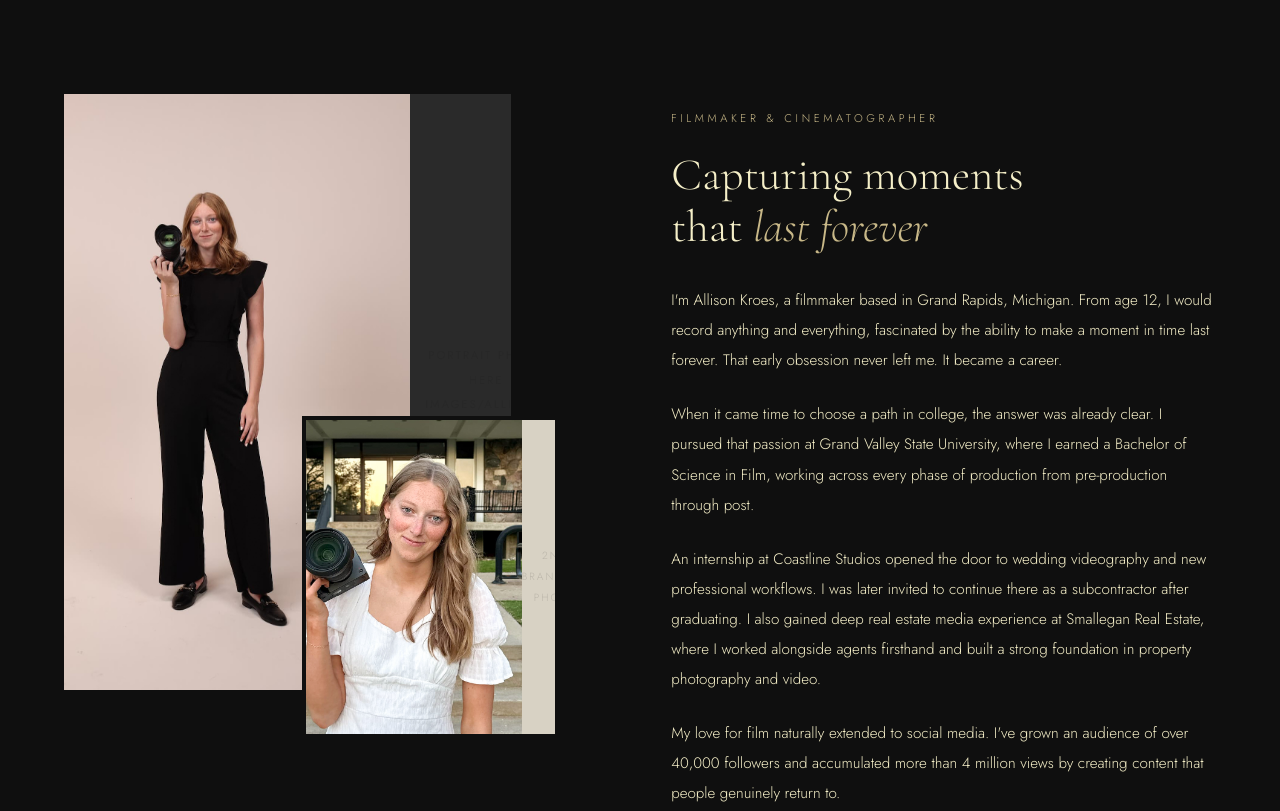
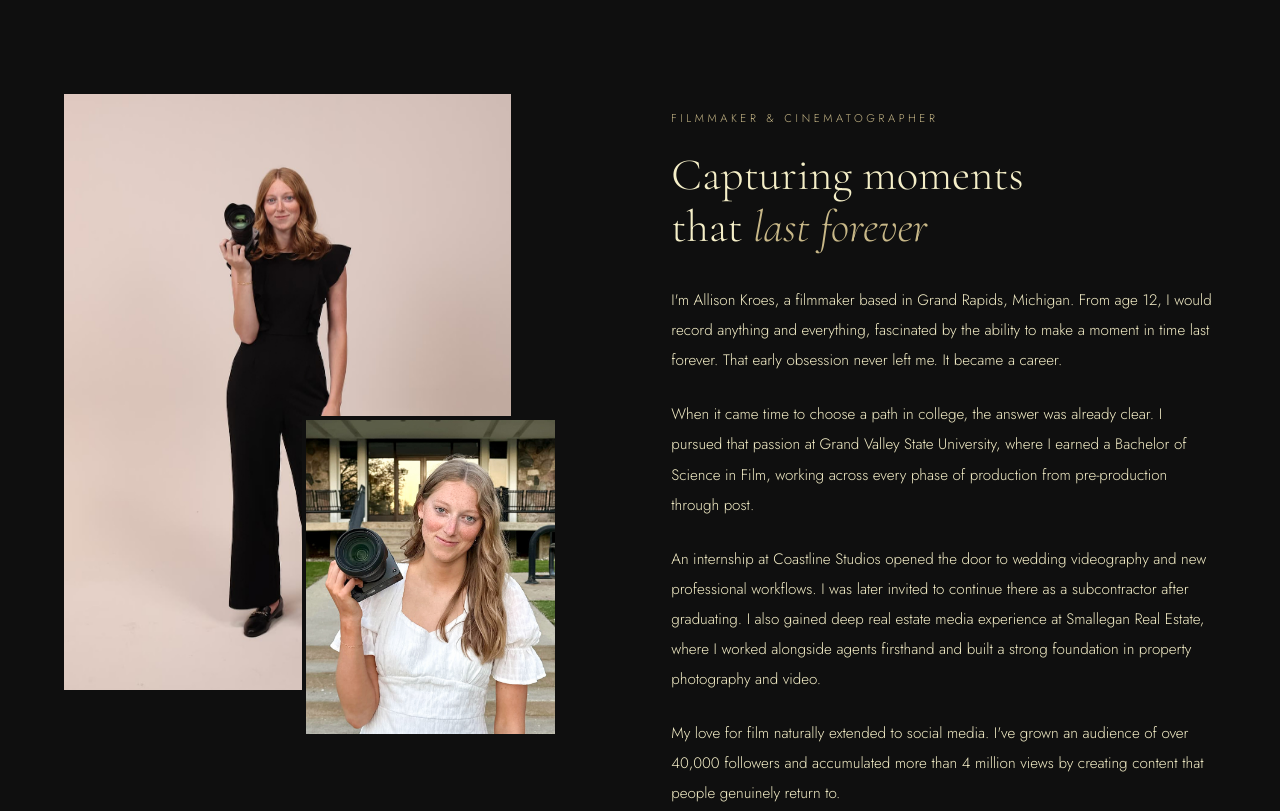
Before and after one commit to allisonaperturevisuals/aperture-visuals, a plain HTML site: page about.html in a window 1280 px wide. Shown: the part 495-1306 px from the top of the page. Drawn offline with nearby package versions, Linux system fonts and the light colour scheme.

Commit message:
Add files via upload

```diff
--- a/about.html
+++ b/about.html
@@ -296,12 +296,10 @@
 <section class="about-intro mobile-hide">
   <div class="photo-stack slide-left">
     <div class="photo-main">
-      <img src="about-allison.jpg" alt="Allison Kroes" style="width:100%;height:100%;object-fit:cover;">
-      <div class="photo-placeholder">Portrait photo here<br>images/allison-portrait.jpg</div>
+      <img src="images/about-allison.jpg" alt="Allison Kroes" style="width:100%;height:100%;object-fit:cover;">
     </div>
     <div class="photo-accent">
-      <img src="about-branding.jpg" alt="Allison Kroes - Aperture Visuals" style="width:100%;height:100%;object-fit:cover;">
-      <div class="photo-accent-ph">2nd branding photo</div>
+      <img src="images/about-branding.jpg" alt="Allison Kroes - Aperture Visuals" style="width:100%;height:100%;object-fit:cover;">
     </div>
   </div>
   <div class="about-text slide-right">
```
Also changed, not shown: real-estate.html (+2 -2 lines), weddings.html (+1 -1 lines).
